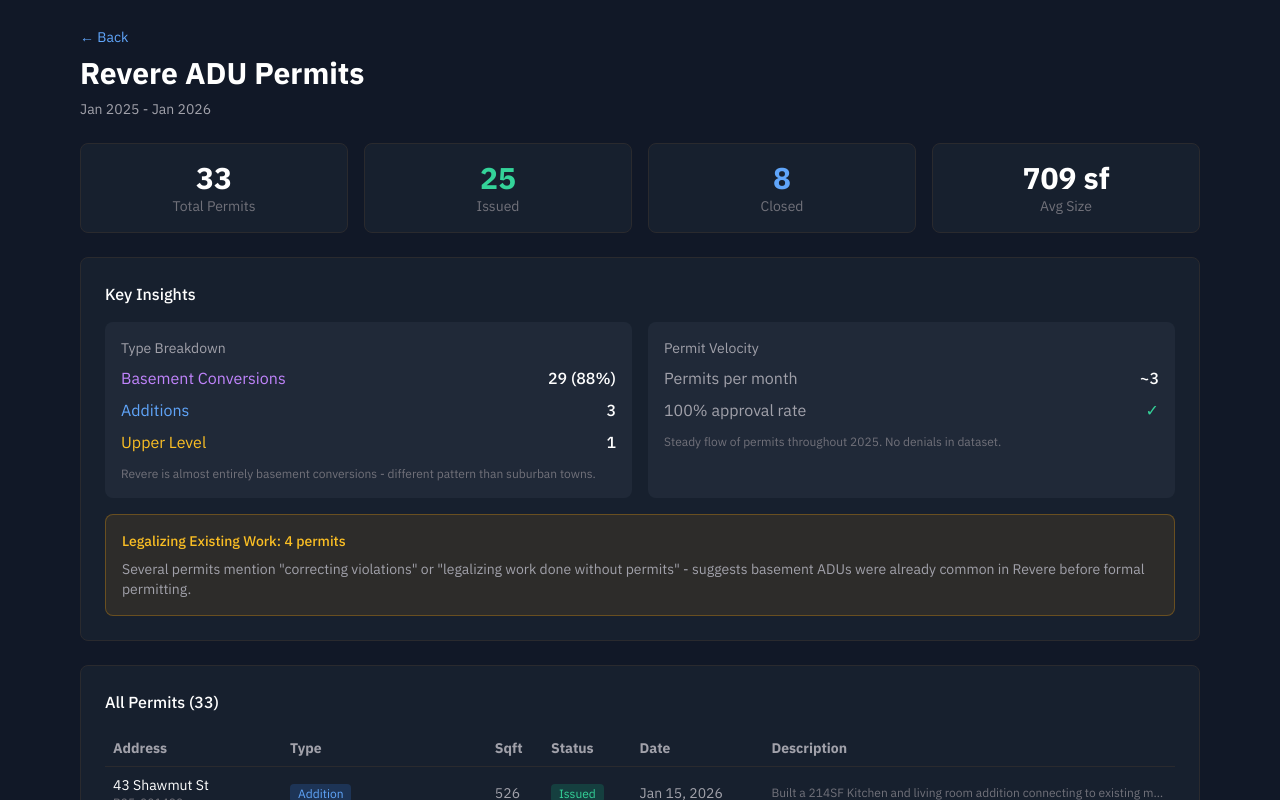
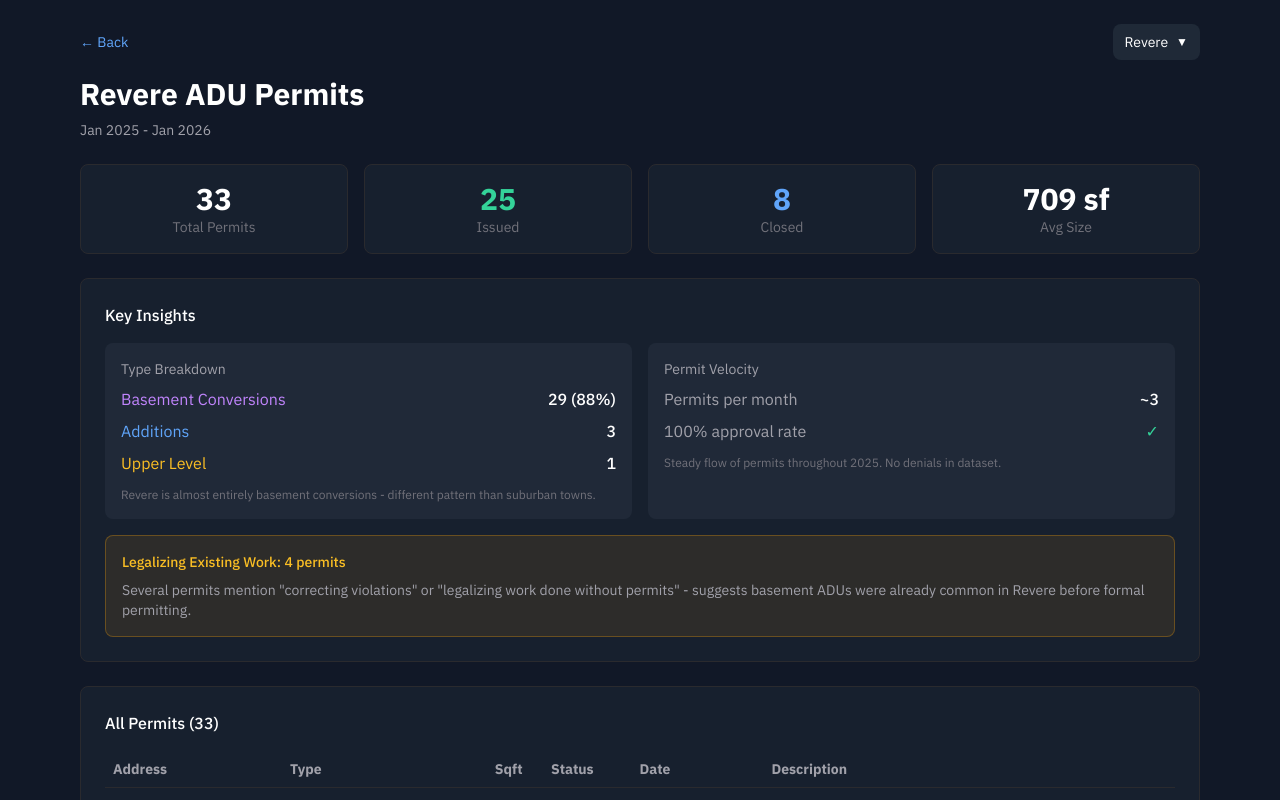
Before and after one commit to atwoodcollects/adupulse, a Next.js app: page /revere in a window 1280 px wide. Shown: the top 800 px of the page. Built offline with nearby package versions, Linux system fonts and the light colour scheme.

Commit message:
Add TownNav to Revere and Lexington pages

```diff
--- a/src/app/lexington/page.tsx
+++ b/src/app/lexington/page.tsx
@@ -1,6 +1,7 @@
 'use client'
 
 import Link from 'next/link'
+import TownNav from '@/components/TownNav'
 
 const permits = [
   {
@@ -164,7 +165,7 @@ export default function LexingtonPage() {
   return (
     <div className="min-h-screen bg-gray-900">
       <div className="max-w-6xl mx-auto px-4 py-6">
-        <Link href="/" className="text-blue-400 text-sm mb-2 inline-block">← Back</Link>
+        <div className="flex justify-between items-center mb-4"><Link href="/" className="text-blue-400 text-sm">← Back</Link><TownNav current="Lexington" /></div>
         <h1 className="text-2xl sm:text-3xl font-bold text-white mb-2">Lexington ADU Permits</h1>
         <p className="text-text-secondary text-sm mb-6">Detailed permit data from 2025</p>
 
--- a/src/app/revere/page.tsx
+++ b/src/app/revere/page.tsx
@@ -1,6 +1,7 @@
 'use client'
 
 import Link from 'next/link'
+import TownNav from '@/components/TownNav'
 
 const permits = [
   { id: 'B25-001490', address: '43 Shawmut St', status: 'Issued', date: '2026-01-15', description: 'Built a 214SF Kitchen and living room addition connecting to existing master bedroom turning the total of 526SF ADU', sqft: 526, type: 'Addition' },
@@ -61,7 +62,7 @@ export default function ReverePage() {
   return (
     <div className="min-h-screen bg-gray-900">
       <div className="max-w-6xl mx-auto px-4 py-6">
-        <Link href="/" className="text-blue-400 text-sm mb-2 inline-block">← Back</Link>
+        <div className="flex justify-between items-center mb-4"><Link href="/" className="text-blue-400 text-sm">← Back</Link><TownNav current="Revere" /></div>
         <h1 className="text-2xl sm:text-3xl font-bold text-white mb-2">Revere ADU Permits</h1>
         <p className="text-text-secondary text-sm mb-6">Jan 2025 - Jan 2026</p>
 
```
